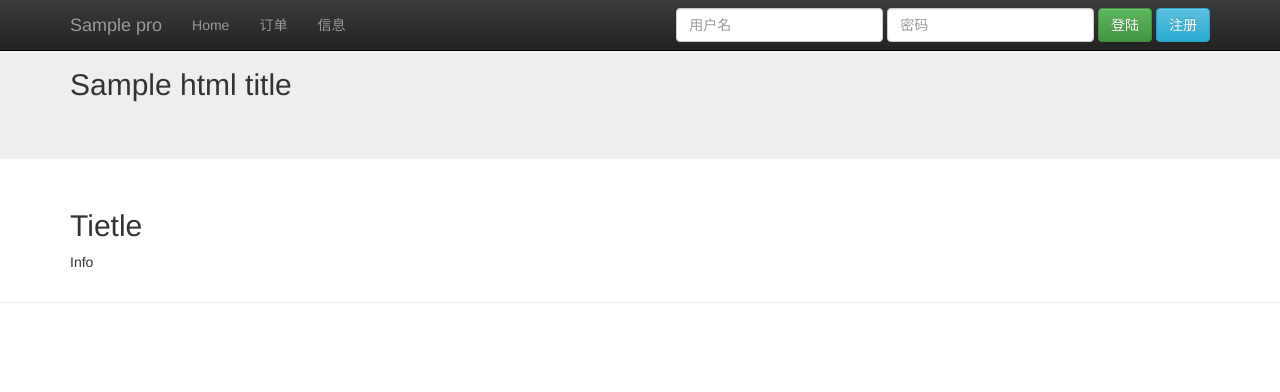
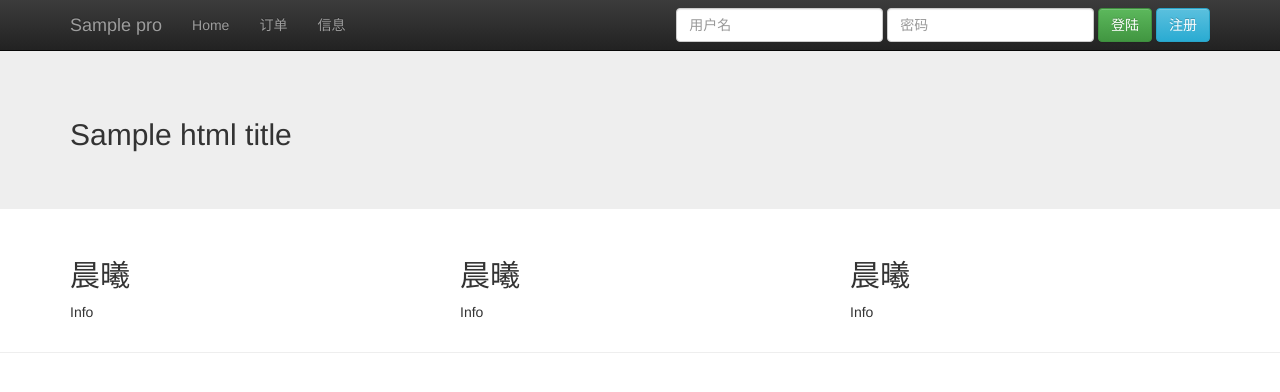
Before and after one commit to CooloiStudio/Django_MobileFoodOrderServer, a Django app: template order/templates/index.html in a window 1280 px wide. Shown: the top 392 px of the page. Run offline with Django 3.2, Linux system fonts and the light colour scheme; the template is opened without the code that fills it: most values are stand-ins (such as "Sample title", 1, 10 or a date in 2020); some libraries are stand-ins or nearby versions.

Commit message:
.... 奇特的login

```diff
--- a/MobileFoodOrderServer/settings.py
+++ b/MobileFoodOrderServer/settings.py
@@ -43,7 +43,7 @@ INSTALLED_APPS = (
 MIDDLEWARE_CLASSES = (
     'django.contrib.sessions.middleware.SessionMiddleware',
     'django.middleware.common.CommonMiddleware',
-    'django.middleware.csrf.CsrfViewMiddleware',
+    # 'django.middleware.csrf.CsrfViewMiddleware',
     'django.contrib.auth.middleware.AuthenticationMiddleware',
     'django.contrib.auth.middleware.SessionAuthenticationMiddleware',
     'django.contrib.messages.middleware.MessageMiddleware',
--- a/MobileFoodOrderServer/urls.py
+++ b/MobileFoodOrderServer/urls.py
@@ -34,4 +34,7 @@ urlpatterns = patterns('',
 
     # ex: /regist
     url(r'^register/$', views.register, name='register'),
+
+    # ex: /clientlogin
+    url(r'^clientlogin/$', views.clientlogin, name='clientlogin'),
 )
--- a/order/templates/base_nav.html
+++ b/order/templates/base_nav.html
@@ -18,7 +18,7 @@
                         <a href="/order">订单</a>
                     </li>
                     <li id="nav_info">
-                        <a href="{% if user.is_authenticated %}/info{% else %}/user{% endif %}">信息</a>
+                        <a href="/info">信息</a>
                     </li>
                 </ul>
                 {% if user.is_authenticated %}
--- a/order/templates/index.html
+++ b/order/templates/index.html
@@ -3,16 +3,26 @@
     {% include 'base_nav.html' %}
 {% endblock %}
 {% block content %}
-    <div class="jumbotron">
-        <div class="container">
-            <h2>{{ html_title }}</h2>
+    <div class="first_div">
+        <div class="jumbotron">
+            <div class="container">
+                <h2>{{ html_title }}</h2>
+            </div>
         </div>
     </div>
 
     <div class="container">
         <div class="row">
             <div class="col-md-4">
-                <h2>Tietle</h2>
+                <h2>晨曦</h2>
+                <p>Info</p>
+            </div>
+            <div class="col-md-4">
+                <h2>晨曦</h2>
+                <p>Info</p>
+            </div>
+            <div class="col-md-4">
+                <h2>晨曦</h2>
                 <p>Info</p>
             </div>
         </div>
--- a/order/templates/regist.html
+++ b/order/templates/regist.html
@@ -5,7 +5,7 @@
 {% endblock %}
 
 {% block content %}
-    <div class="jumbotron">
+    <div class="jumbotron first_div">
         <div class="container">
             <h2>{{ html_title }}</h2>
         </div>
--- a/static/MobileFoodOrderServer/css/style.css
+++ b/static/MobileFoodOrderServer/css/style.css
@@ -13,3 +13,8 @@
     display: table-cell;
     padding: 5px 5px 0 0;
 }
+
+.first_div
+{
+    margin-top: 50px;
+}
```
Also changed, not shown: order/templates/Info.html (+10 -6 lines), order/templates/order.html (+14 -0 lines), order/views.py (+8 -0 lines), db.sqlite3.
